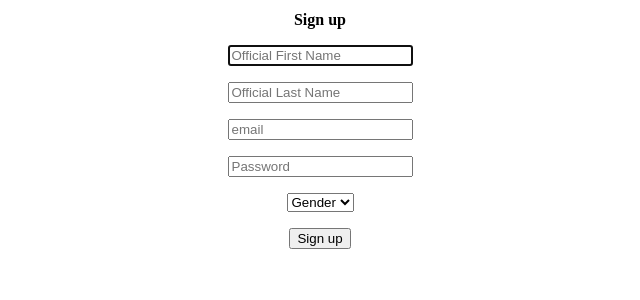
After one commit to ebubeokoye/hello-flask, a Flask app: template signup-database-flask/templates/signuppage1.html in a window 1280 px wide. The commit adds this page. Shown: the top 300 px of the page, without its empty margins (320-960 px from the left). Run offline with Flask 3, Linux system fonts and the light colour scheme; the template is opened without the code that fills it, so the values that code supplies are empty.

Commit message:
hello-flask

```diff
--- a/signup-database-flask/app.py
+++ b/signup-database-flask/app.py
@@ -1,18 +1,71 @@
 from flask import Flask, redirect, render_template, request
+import sqlite3
+
+
 app=Flask(__name__)
 
+GENDERS=["Female", "Male"]
 #lets connect the database to RAM
-import sqlite3
-connection=sqlite3.connect("signup.db")
 
 # create a cursor() method to be able to execute sql queries using python
-db=connection.cursor()
 
-app.route("/", methods=["GET", "POST"])
+@app.route("/")
 def index():
-    if request.method=="GET":
-        return render_template("index.html")
+    return render_template("index.html")
 
-app.route("register", methods=["GET", "POST"])
-def register():
-    return render_template("register.html")
+@app.route("/signuppage1")
+def signuppage1():
+    return render_template("signuppage1.html", genders=GENDERS)
+
+@app.route("/validatepage1", methods=["POST"])
+def validatepage1():
+
+    connection=sqlite3.connect("signup.db")
+    db=connection.cursor()
+
+    email=request.form.get("email")
+    password=request.form.get("password")
+    firstname=request.form.get("firstname")
+    lastname=request.form.get("lastname")
+
+    if not email:
+        return redirect("/")
+    if not password:
+        return redirect("/")
+    if not firstname:
+        return redirect("/")
+    if not lastname:
+        return redirect("/")
+    if request.form.get("gender") not in GENDERS:
+        return redirect("/")
+
+    data=db.execute("SELECT email FROM signup WHERE email='" + email +"'")
+    datalist=data.fetchall()
+    for item in datalist:
+        if email in item:
+            return redirect("/login")
+        else:
+            return redirect("/registered")
+    return redirect("/registered")
+
+@app.route("/login")
+def login():
+    return render_template("login.html")
+
+@app.route("/validatelogin", methods=["POST"])
+def validatelogin():
+    connection=sqlite3.connect("signup.db")
+    db=connection.cursor()
+
+    email=request.form.get("email")
+    password=request.form.get("password")
+    if not email:
+        return redirect("/login")
+    if not password:
+        return redirect("/login")
+
+    return render_template("registered.html")
+
+@app.route("/registered")
+def registered():
+    return render_template("registered.html")
--- a/signup-database-flask/signup.sql
+++ b/signup-database-flask/signup.sql
@@ -2,6 +2,6 @@
 -- email TEXT NOT NULL, password INTEGER NOT NULL
 -- );
 
--- INSERT INTO signup(id, email, password) VALUES (2, 'chic@co.com', 'uery');
+-- INSERT INTO signup(email, password) VALUES ('london@co.com', 'ottawa');
 
 SELECT * FROM signup;
--- /dev/null
+++ b/signup-database-flask/templates/registered.html
@@ -0,0 +1,6 @@
+{% extends "layout.html" %}
+
+{% block body %}
+    you are registered!
+
+{% endblock %}
--- /dev/null
+++ b/signup-database-flask/templates/signuppage1.html
@@ -0,0 +1,51 @@
+
+
+
+{% extends "layout.html" %}
+
+{% block body %}
+    <style>
+        .medium
+        {
+            font-size: medium;
+            text-align: center;
+        }
+        .centered
+        {
+            text-align:center;
+        }
+    </style>
+    <h1 class="medium">
+        Sign up
+    </h1>
+
+    <p>
+        <form action="{{ url_for ('validatepage1') }}" class="centered" method="post">
+            <input autocomplete="off" autofocus name="firstname" placeholder="Official First Name" type="text">
+            <p>
+                <input autocomplete="off" autofocus name="lastname" placeholder="Official Last Name" type="text">
+            </p>
+
+            <p>
+                <input autocomplete="off" autofocus name="email" placeholder="email" type="email">
+            </p>
+            <p>
+                <input autocomplete="off" autofocus name="password" placeholder="Password" type="password">
+            </p>
+            <p>
+                <select name="gender">
+                    <option disabled selected value="">Gender</option>
+                    {% for gender  in genders %}
+                        <option value="{{ gender }}">{{ sport }}</option>
+                    {% endfor %}
+                </select>
+            </p>
+            <p>
+                <button type="submit">Sign up</button>
+            </p>
+
+        </form>
+    </p>
+
+
+{% endblock %}
```
Also changed, not shown: signup-database-flask/templates/index.html (+29 -4 lines), signup-database-flask/templates/login.html (added, +11 -0 lines), signup-database-flask/signup.db, signup.db (added).
